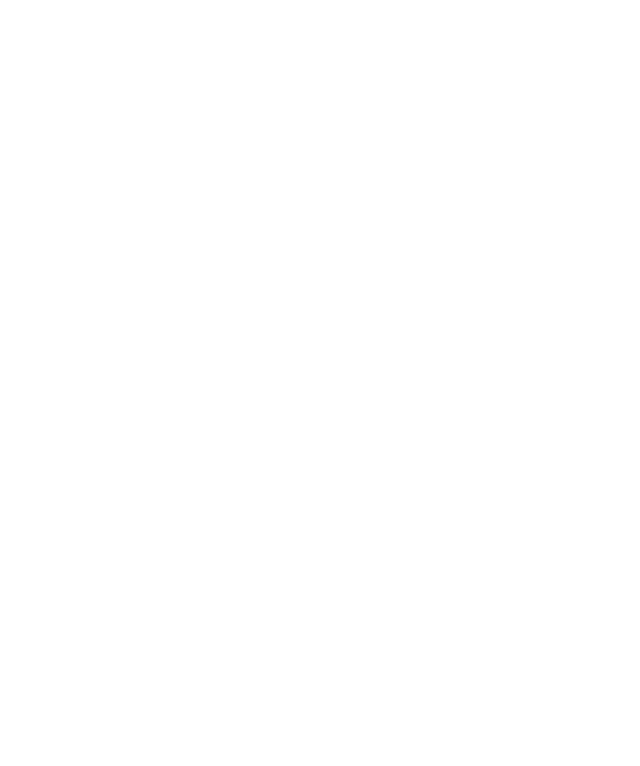
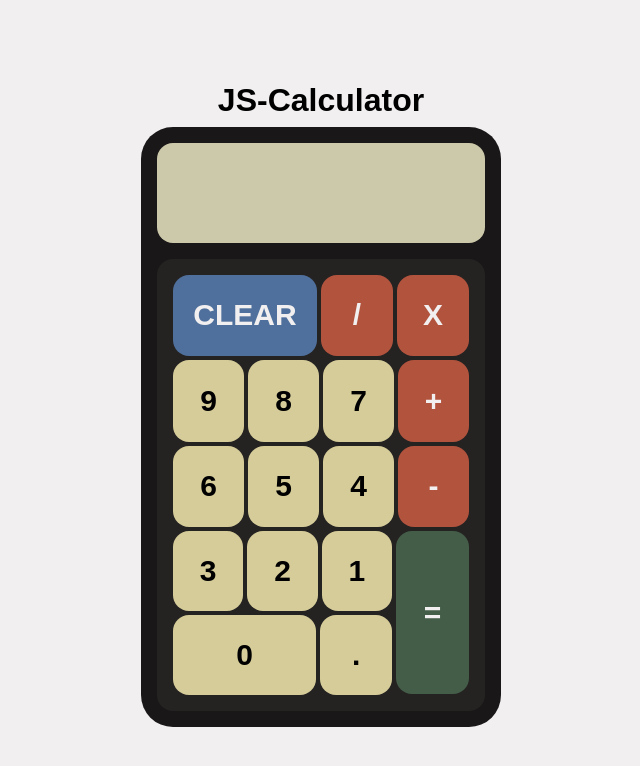
Before and after one commit to Dani-0TB/calculator-js, a plain HTML site: page index.html in a window 1280 px wide. Shown: the whole page, without its empty margins (319-959 px from the left). Drawn offline with Linux system fonts and the light colour scheme.

Commit message:
Created calculator UI
Created the HTML and CSS for the calculator UI with all the
classes needed for styling.

```diff
--- a/index.html
+++ b/index.html
@@ -1,11 +1,61 @@
 <!DOCTYPE html>
 <html lang="en">
+
 <head>
   <meta charset="UTF-8">
   <meta name="viewport" content="width=device-width, initial-scale=1.0">
   <title>Calculator JS</title>
+  <link rel="stylesheet" href="style/styles.css">
+  <script defer src="js/main.js"></script>
 </head>
-<body>
 
+<body class="d-flex f-col">
+  <div class="container d-flex ff-col-w bg-body">
+    <h1 class="title d-flex f-col">JS-Calculator</h1>
+    <div class="calc-body p-1 d-flex f-col">
+      <div class="display d-flex f-col">
+        <div class="num-result"></div>
+        <div class="num-main"></div>
+      </div>
+      <div class="key-container d-flex f-col">
+        <div class="row">
+          <div class="key f-2 bg-blue">CLEAR</div>
+          <div class="key bg-op">/</div>
+          <div class="key bg-op">X</div>
+        </div>
+        <div class="row">
+          <div class="key">9</div>
+          <div class="key">8</div>
+          <div class="key">7</div>
+          <div class="key bg-op">+</div>
+        </div>
+        <div class="row">
+          <div class="key">6</div>
+          <div class="key">5</div>
+          <div class="key">4</div>
+          <div class="key bg-op">-</div>
+        </div>
+        <div class="row f-2">
+          <div class="col f-3">
+            <div class="row">
+              <div class="key">3</div>
+              <div class="key">2</div>
+              <div class="key">1</div>
+            </div>
+            <div class="row">
+              <div class="key f-2">0</div>
+              <div class="key">.</div>
+            </div>
+          </div>
+          <div class="col">
+            <div class="row">
+              <div class="key bg-green">=</div>
+            </div>
+          </div>
+        </div>
+      </div>
+    </div>
+  </div>
 </body>
+
 </html>
--- a/style/styles.css
+++ b/style/styles.css
@@ -0,0 +1,159 @@
+@import url('https://fonts.googleapis.com/css2?family=Teko:wght@300;500&display=swap');
+
+html {
+  box-sizing: border-box;
+}
+
+*, *:before, *:after {
+  box-sizing: inherit;
+}
+
+h1, p {
+  margin: 0;
+}
+
+body {
+  width: 100vw;
+  height: 100vh;
+  margin: 0;
+  font-family: Arial, Helvetica, sans-serif;
+  overflow: hidden;
+}
+
+.title {
+  padding: 0.5rem 0;
+  flex: 0;
+}
+
+.container {
+  flex: 1 1 0;
+  align-items: center;
+  justify-content: center;
+}
+
+.calc-body {
+  width: 100%;
+  height: 600px;
+  max-width: 360px;
+  gap: 1rem;
+  background-color: #191717;
+  border-radius: 2rem;
+}
+
+.display {
+  width: 100%;
+  height: 100px;
+  padding: 0.9rem;
+  align-items: end;
+  justify-content: space-around;
+  background-color: #CCC8AA;
+  border-radius: 1rem;
+  overflow: hidden;
+  font-family: 'Teko', sans-serif;
+}
+
+.num-result {
+  font-size: 40px;
+  font-weight: 300;
+}
+
+.num-main {
+  font-size: 50px;
+  font-weight: 500;
+  line-height: 2rem;
+  -webkit-user-select: none; /* Safari */
+  -ms-user-select: none; /* IE 10 and IE 11 */
+  user-select: none; /* Standard syntax */
+}
+
+.key-container {
+  padding: 1rem;
+  flex: 1;
+  justify-content: space-between;
+  background-color: #252322;
+  border-radius: 1rem;
+  gap: 4px;
+}
+
+.key {
+  display: flex;
+  align-items: center;
+  justify-content: center;
+  flex: 1;
+  background-color: #D6CC99;
+  font-size: 30px;
+  font-weight: 700;
+  border-radius: 1rem;
+  -webkit-user-select: none; /* Safari */
+  -ms-user-select: none; /* IE 10 and IE 11 */
+  user-select: none; /* Standard syntax */
+}
+
+.row {
+  display: flex;
+  flex-flow: row wrap;
+  justify-content: center;
+  flex: 1;
+  gap: 4px;
+}
+
+.col {
+  display: flex;
+  flex-flow: column wrap;
+  justify-content: space-between;
+  flex: 1;
+  gap: 4px;
+}
+
+/* Text Colors*/
+.txt-white {
+  color: #F1EFEF;
+}
+/* Background Colors*/
+.bg-body {
+  background-color: #F1EFEF;
+}
+
+.bg-op {
+  background-color: #B2533E;
+  color: #F1EFEF;
+}
+
+.bg-green {
+  background-color: #445D48;
+  color: #F1EFEF;
+}
+
+.bg-blue {
+  background-color: #4F709C;
+  color: #F1EFEF;
+}
+
+/* Utilities */
+.d-flex {
+  display: flex;
+}
+
+.f-col {
+  flex-flow: column;
+}
+
+.ff-col-w{
+  flex-flow: column wrap;
+}
+
+.ff-row-w{
+  flex-flow: row wrap;
+}
+
+.p-1{
+  padding: 1rem;
+}
+
+.f-3{
+  flex: 3;
+}
+
+.f-2{
+  flex: 2;
+}
```
